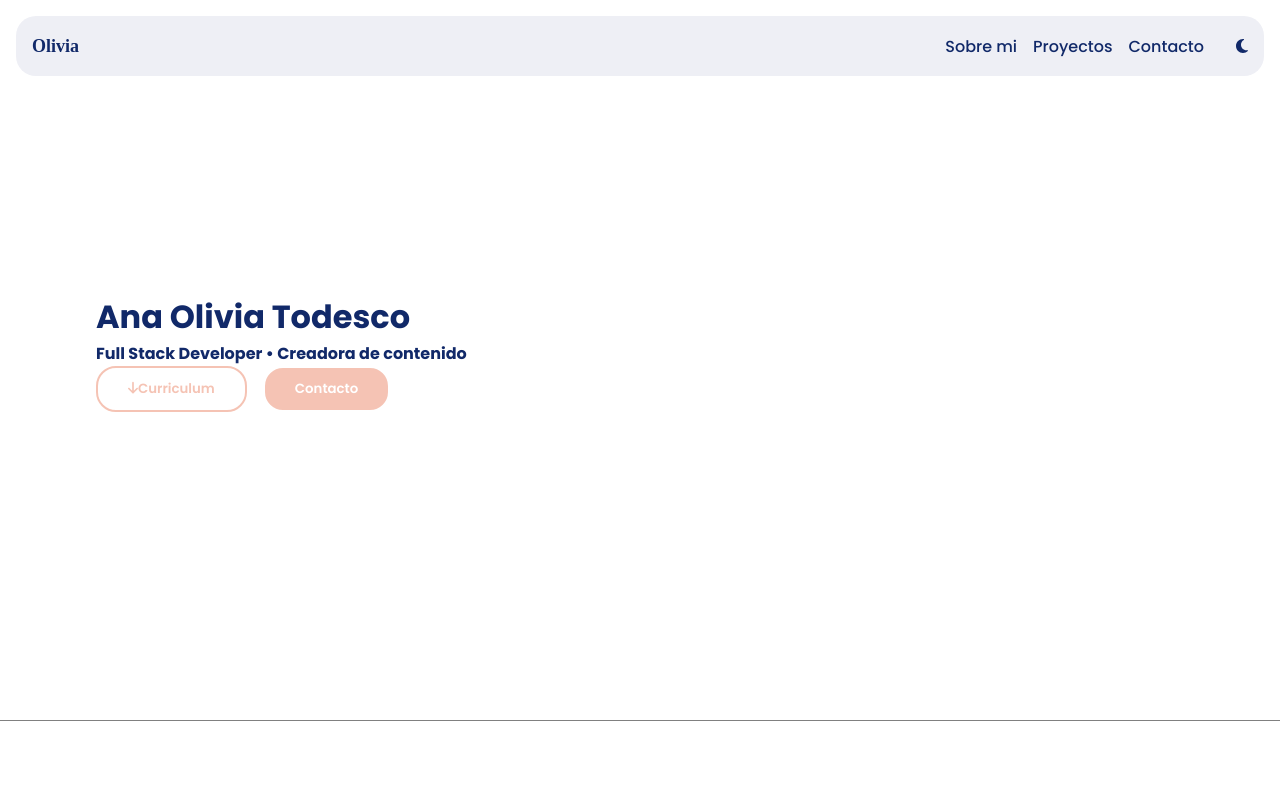
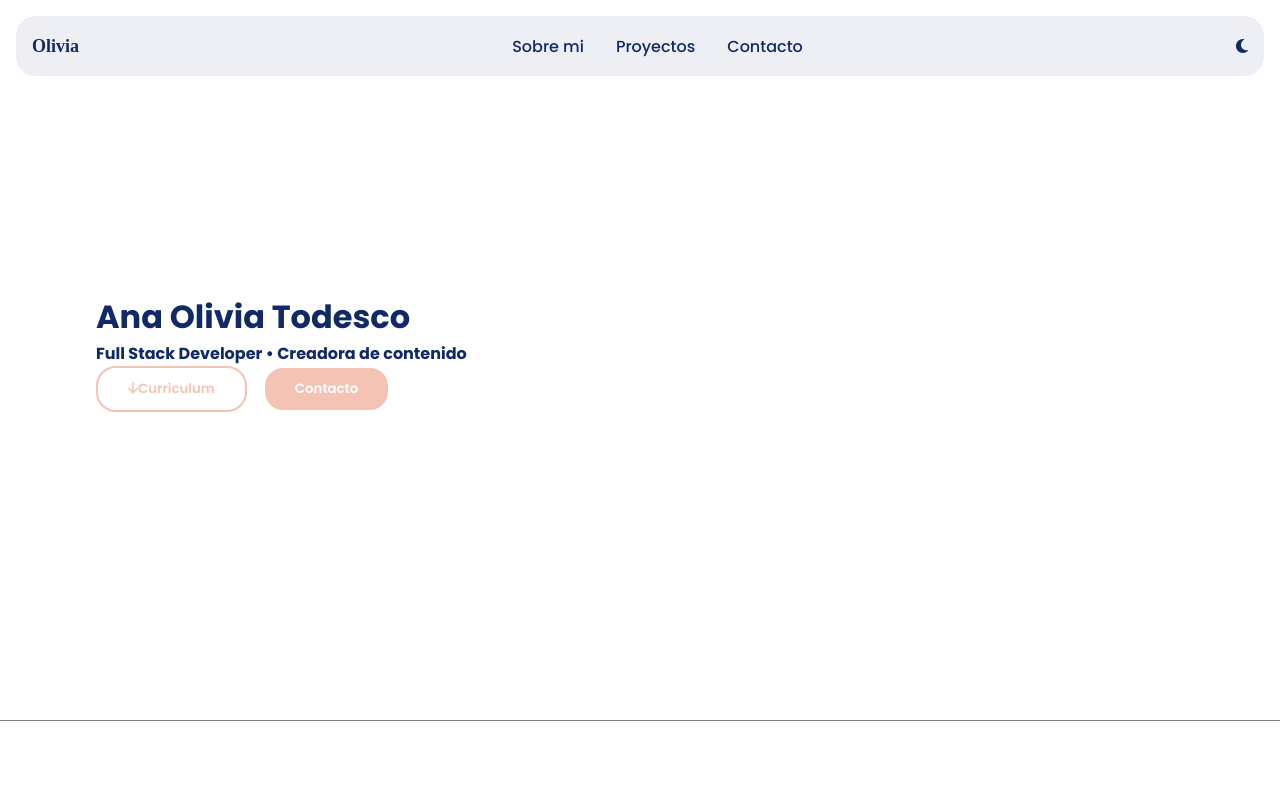
Before and after one commit to SrtaLiv/Portfolio-Vite, a React (Vite) app: page / in a window 1280 px wide. Shown: the top 800 px of the page. Built offline with nearby package versions, Linux system fonts and the light colour scheme; a web font is replaced by a local one.

Commit message:
toggle funciona

```diff
--- a/src/components/Navbar/Navbar.jsx
+++ b/src/components/Navbar/Navbar.jsx
@@ -6,12 +6,13 @@ import { useContext, useState } from "react";
 
 function Nav() {
     const { toggle, darkMode } = useContext(DarkModeContext);
-    const [menuOpen, setMenuOpen] = useState(false);
+
+    const [navbarOpen, setnavbarOpen] = useState(false);
 
     const handleMenuToggle = () => {
-        console.log('click');
-        setMenuOpen(!menuOpen);  // Alterna el estado del menú
+        setnavbarOpen(!navbarOpen);  // Alterna el estado del menú
     };
+
     return (
         <header>
             <nav>
@@ -19,8 +20,8 @@ function Nav() {
                     <h3 className='logo'>Olivia</h3>
                 </Link>
 
-                <ul>
-                    <div className={`nav-menu ${menuOpen ? 'open' : ''}`}>
+
+                <ul className={navbarOpen ? 'nav-menu open' : 'nav-menu'}>
                     <li>
                         <Link className='nav-link' to="sobre-mi" smooth={true} duration={600} onClick={handleMenuToggle}>
                             Sobre mi
@@ -38,20 +39,23 @@ function Nav() {
                             Contacto
                         </Link>
                     </li>
+                </ul>
 
+                <div className="toggles">
+                    <div onClick={handleMenuToggle} className='burguer'>
+
+                        <FontAwesomeIcon icon="fa-solid fa-bars" />
                     </div>
-
-                    <li>
+                    <div>
                         {darkMode ? (
                             <FontAwesomeIcon onClick={toggle} icon="fa-solid fa-sun" />
                         ) : (
                             <FontAwesomeIcon onClick={toggle} icon="fa-solid fa-moon" />
                         )}
-                    </li>
-                    <li className='burguer' onClick={handleMenuToggle}>
-                        <FontAwesomeIcon icon="fa-solid fa-bars" />
-                    </li>
-                </ul>
+                    </div>
+                </div>
+
+
             </nav>
         </header >
     );
--- a/src/components/Navbar/navbar.scss
+++ b/src/components/Navbar/navbar.scss
@@ -27,7 +27,7 @@ header {
       font-size: large;
     }
 
-    .nav-link{
+    .nav-link {
       color: themed("text");
     }
 
@@ -36,24 +36,22 @@ header {
       flex-direction: row;
       gap: 2rem;
       justify-content: space-between;
+      align-items: center;
 
-      .nav-menu {
+      @include mobile {
         display: flex;
-        flex-direction: row;
+        flex-direction: column;
+        position: static;
+        background-color: themed("bgNav");
+        margin-top: 10rem;
+        border-radius: 0 0 20px 20px;
+        width: 100%;
         gap: 1rem;
-        @include mobile {
-          display: none;
-        }
-      }
 
         .nav-menu.open {
           display: flex;
-        position: absolute;
+          margin-left: 15rem;
           top: 60px;
-        right: 1rem;
-        background-color: themed("bgNav");
-        padding: 1rem;
-        border-radius: 0 0 20px 20px;
           flex-direction: column;
           gap: 1rem;
         }
@@ -61,6 +59,25 @@ header {
         li {
           text-decoration: none;
           list-style: none;
+          cursor: pointer;
+
+          @include mobile {
+            display: none;
+          }
+        }
+      }
+    }
+
+    .nav-menu.open li {
+      @include mobile {
+        display: block;
+      }
+    }
+
+    .toggles {
+      display: flex;
+      flex-direction: row;
+      gap: 10px;
     }
 
     .burguer {
@@ -70,6 +87,8 @@ header {
         cursor: pointer;
       }
     }
+    .burger:hover {
+      transform: rotate(90deg);
     }
   }
 }
```
Also changed, not shown: 1 other file (tests, documents, lock files or other folders). Lines whose indentation alone changed are shown as unchanged.
